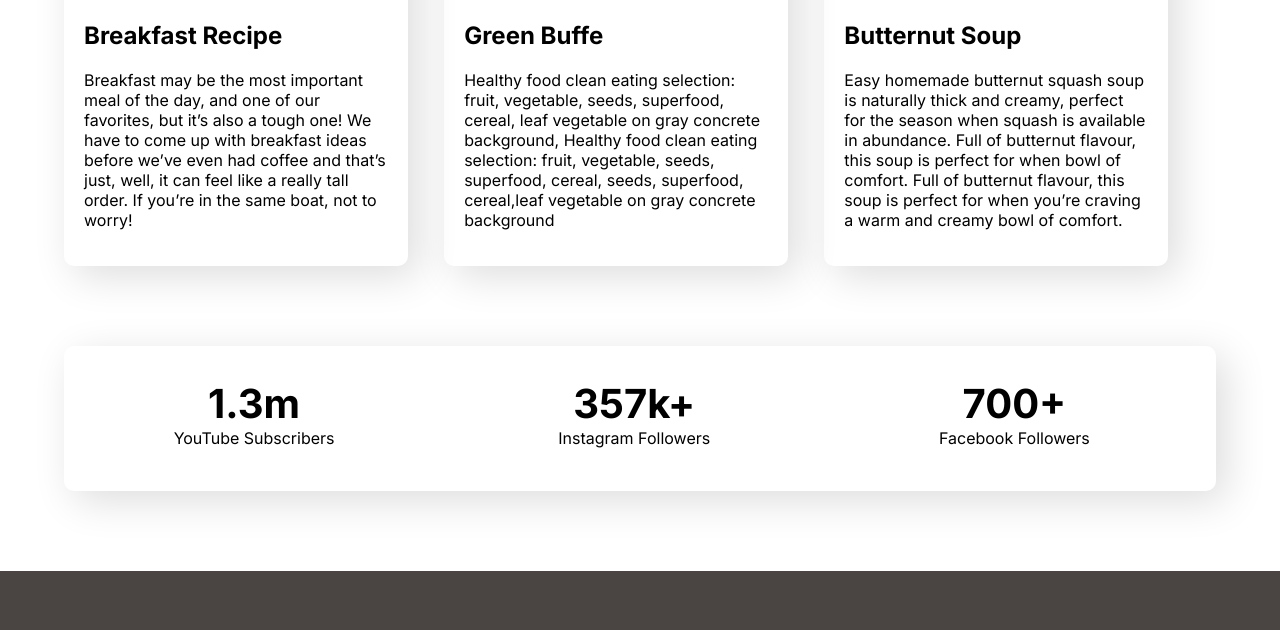
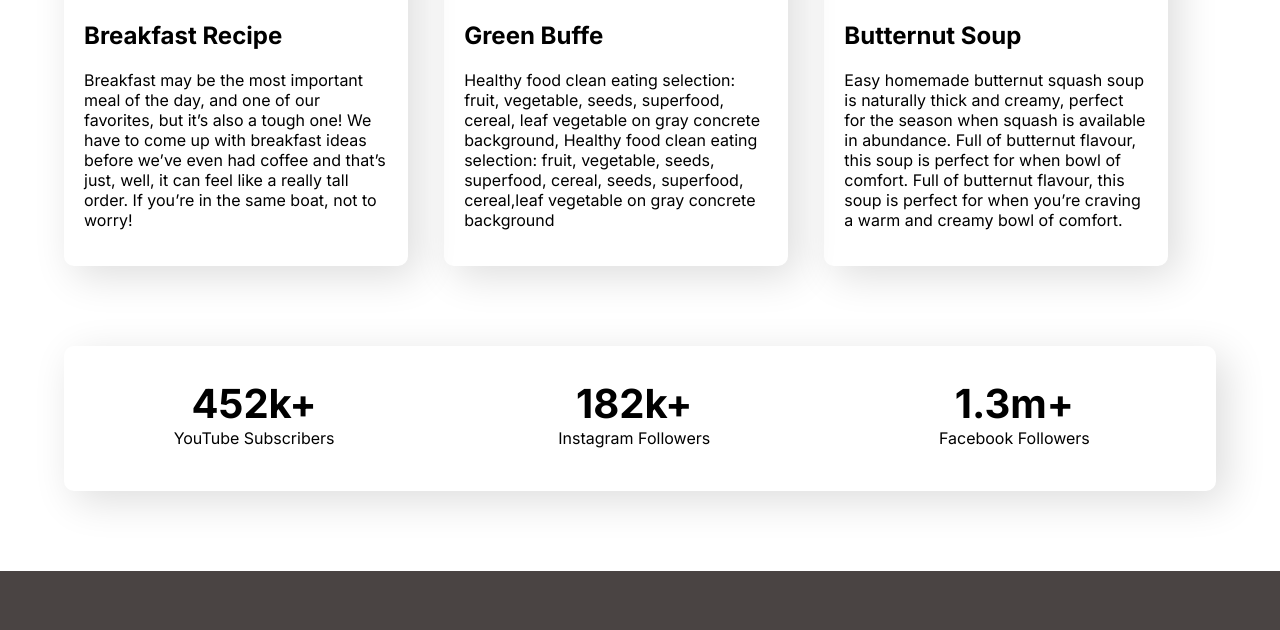
Before and after one commit to habibullahtech/first-asignment, a plain HTML site: page index.html in a window 1280 px wide. Shown: the part 1785-2415 px from the top of the page. Drawn offline with Linux system fonts and the light colour scheme.

Commit message:
some spelling correction

```diff
--- a/index.html
+++ b/index.html
@@ -18,7 +18,7 @@
     <header>
         <div class="container">
             <div class="logo">
-                <a href="index.html">Foodd Valley Network</a>
+                <a href="index.html">Food Valley Network</a>
             </div>
         </div>
     </header>
@@ -98,15 +98,15 @@
         <div class="container services-top-bottom-margin">
             <div class="flexible-container services-all">
                 <div class="three-part-width">
-                    <h1>1.3m</h1>
+                    <h1>452k+</h1>
                     <p>YouTube Subscribers</p>
                 </div>
                 <div class="three-part-width">
-                    <h1>357k+</h1>
+                    <h1>182k+</h1>
                     <p>Instagram Followers</p>
                 </div>
                 <div class="three-part-width">
-                    <h1>700+</h1>
+                    <h1>1.3m+</h1>
                     <p>Facebook Followers</p>
                 </div>
             </div>
```
